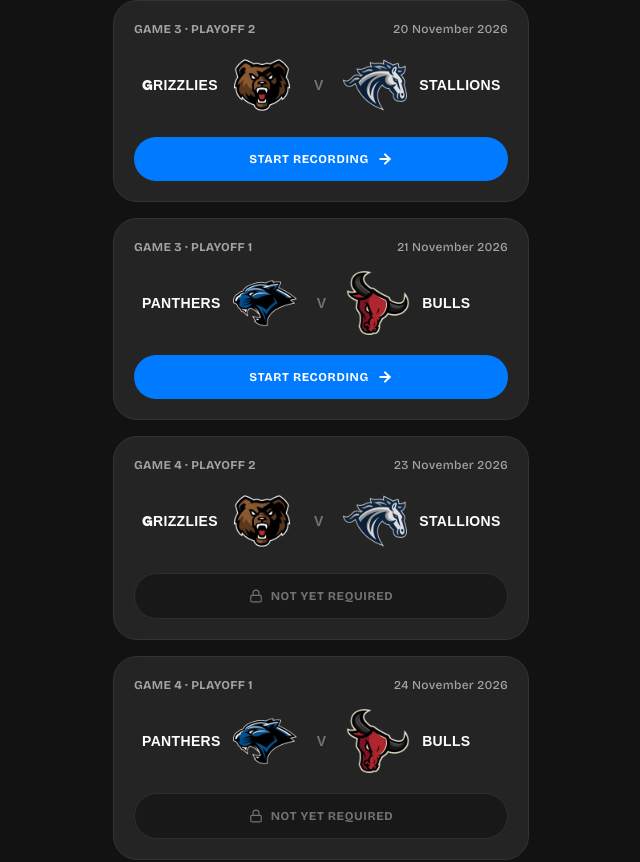
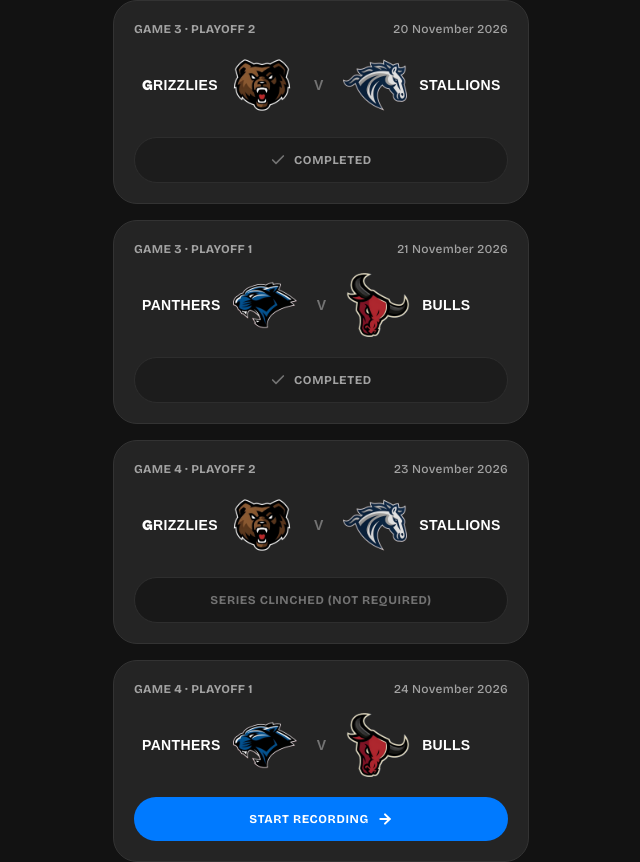
Before and after one commit to aryajgndm/afl-match-recorder, a React (Vite) app: page / in a window 1280 px wide. Shown: the part 1315-2177 px from the top of the page, without its empty margins (319-959 px from the left). Built offline with nearby package versions, Linux system fonts and the light colour scheme; no server answers; a web font is replaced by a local one.

Commit message:
feat: record Game 3 results, advance Grizzlies 3-0 to Semifinals, set Panthers lead 2-1 with Game 4 available

```diff
--- a/src/data/fixtures.ts
+++ b/src/data/fixtures.ts
@@ -121,9 +121,24 @@ export const INITIAL_FIXTURES: Fixture[] = [
     phase: 'playoffs',
     team1Id: 'grizzlies',
     team2Id: 'stallions',
-    status: 'available',
+    status: 'completed',
     isConditional: false,
+    isUnopenable: true,
     passcode: DEFAULT_PASSCODE,
+    submittedAt: '2026-11-20T20:00:00Z',
+    result: {
+      matchId: 'po2-g3',
+      score: {
+        team1QuarterScores: { q1: 1, q2: 2, q3: 1, q4: 2, et: 0 },
+        team2QuarterScores: { q1: 1, q2: 1, q3: 1, q4: 1, et: 0 },
+        team1Total: 6,
+        team2Total: 4,
+        isExtraTime: false,
+        winnerTeamId: 'grizzlies',
+        winDescription: 'Grizzlies win 6–4',
+      },
+      completedAt: '2026-11-20T20:00:00Z',
+    },
   },
   {
     id: 'po1-g3',
@@ -133,9 +148,24 @@ export const INITIAL_FIXTURES: Fixture[] = [
     phase: 'playoffs',
     team1Id: 'panthers',
     team2Id: 'bulls',
-    status: 'available',
+    status: 'completed',
     isConditional: false,
+    isUnopenable: true,
     passcode: DEFAULT_PASSCODE,
+    submittedAt: '2026-11-21T21:00:00Z',
+    result: {
+      matchId: 'po1-g3',
+      score: {
+        team1QuarterScores: { q1: 1, q2: 1, q3: 1, q4: 1, et: 0 },
+        team2QuarterScores: { q1: 2, q2: 1, q3: 1, q4: 1, et: 0 },
+        team1Total: 4,
+        team2Total: 5,
+        isExtraTime: false,
+        winnerTeamId: 'bulls',
+        winDescription: 'Bulls win 5–4',
+      },
+      completedAt: '2026-11-21T21:00:00Z',
+    },
   },
   {
     id: 'po2-g4',
@@ -145,7 +175,7 @@ export const INITIAL_FIXTURES: Fixture[] = [
     phase: 'playoffs',
     team1Id: 'grizzlies',
     team2Id: 'stallions',
-    status: 'locked',
+    status: 'not_required',
     isConditional: true,
     passcode: DEFAULT_PASSCODE,
   },
@@ -157,7 +187,7 @@ export const INITIAL_FIXTURES: Fixture[] = [
     phase: 'playoffs',
     team1Id: 'panthers',
     team2Id: 'bulls',
-    status: 'locked',
+    status: 'available',
     isConditional: true,
     passcode: DEFAULT_PASSCODE,
   },
```
Also changed, not shown: 2 other files (tests, documents, lock files or other folders).
